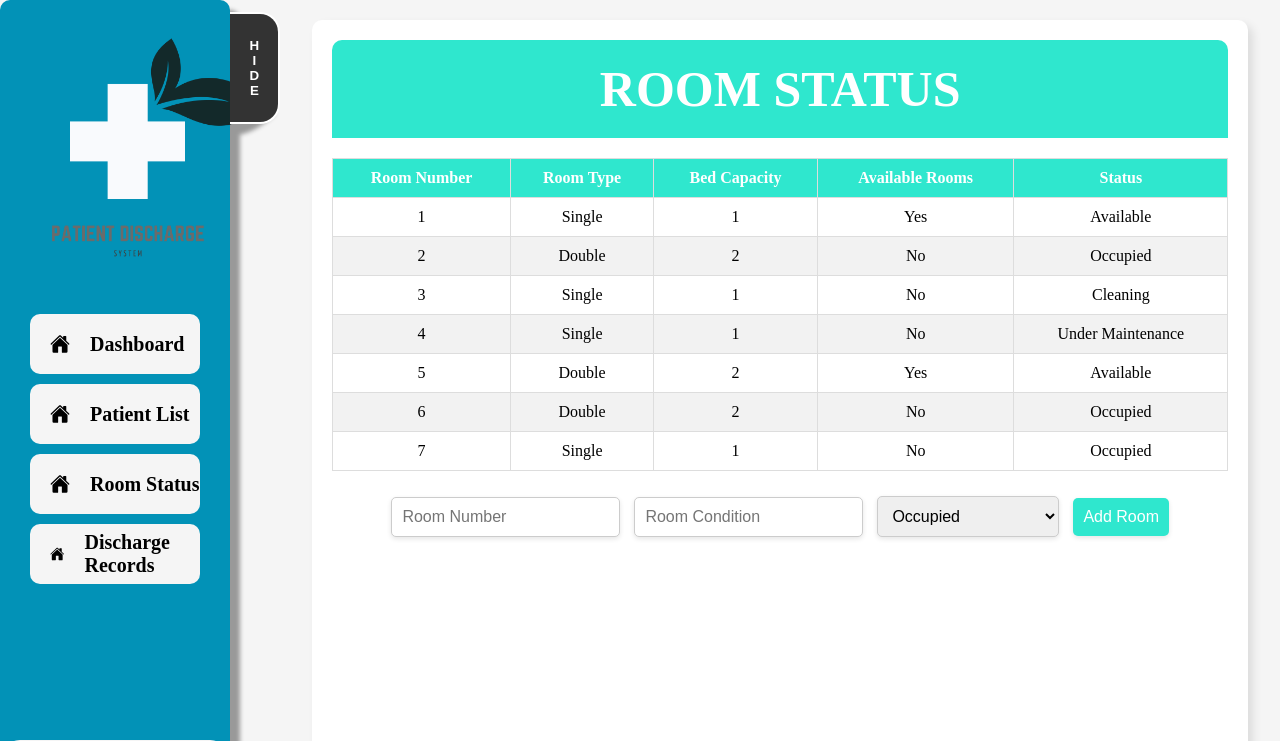
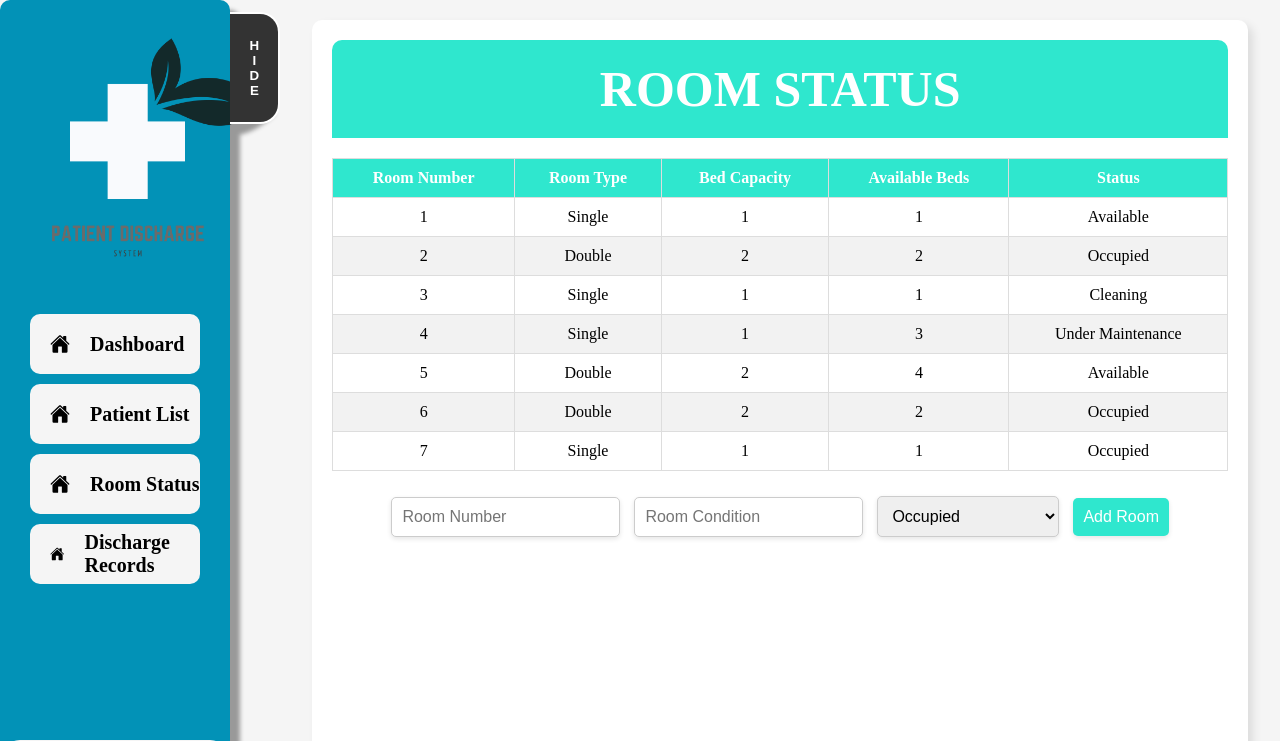
Before and after one commit to bcharles4/sia102_4a_grp4, a Django app: page /roomStatus/ in a window 1280 px wide. Shown: the top 741 px of the page. Run offline with Django 5.2, Linux system fonts and the light colour scheme; some libraries are stand-ins or nearby versions.

Commit message:
Update roomStatus.html

```diff
--- a/DocuCare-Integrated_System-Django/SIA102/SIA102/templates/SIA102/roomStatus.html
+++ b/DocuCare-Integrated_System-Django/SIA102/SIA102/templates/SIA102/roomStatus.html
@@ -16,7 +16,7 @@
                             <th>Room Number</th>
                             <th>Room Type</th>
                             <th>Bed Capacity</th>
-                            <th>Available Rooms</th>
+                            <th>Available Beds</th>
                             <th>Status</th>
                         </tr>
                     </thead>
@@ -25,49 +25,49 @@
                             <td>1</td>
                             <td>Single</td>
                             <td>1</td>
-                            <td>Yes</td>
+                            <td>1</td>
                             <td>Available</td>
                         </tr>
                         <tr>
                             <td>2</td>
                             <td>Double</td>
                             <td>2</td>
-                            <td>No</td>
+                            <td>2</td>
                             <td>Occupied</td>
                         </tr>
                         <tr>
                             <td>3</td>
                             <td>Single</td>
                             <td>1</td>
-                            <td>No</td>
+                            <td>1</td>
                             <td>Cleaning</td>
                         </tr>
                         <tr>
                             <td>4</td>
                             <td>Single</td>
                             <td>1</td>
-                            <td>No</td>
+                            <td>3</td>
                             <td>Under Maintenance</td>
                         </tr>
                         <tr>
                             <td>5</td>
                             <td>Double</td>
                             <td>2</td>
-                            <td>Yes</td>
+                            <td>4</td>
                             <td>Available</td>
                         </tr>
                         <tr>
                             <td>6</td>
                             <td>Double</td>
                             <td>2</td>
-                            <td>No</td>
+                            <td>2</td>
                             <td>Occupied</td>
                         </tr>
                         <tr>
                             <td>7</td>
                             <td>Single</td>
                             <td>1</td>
-                            <td>No</td>
+                            <td>1</td>
                             <td>Occupied</td>
                         </tr>
                     </tbody>
```
